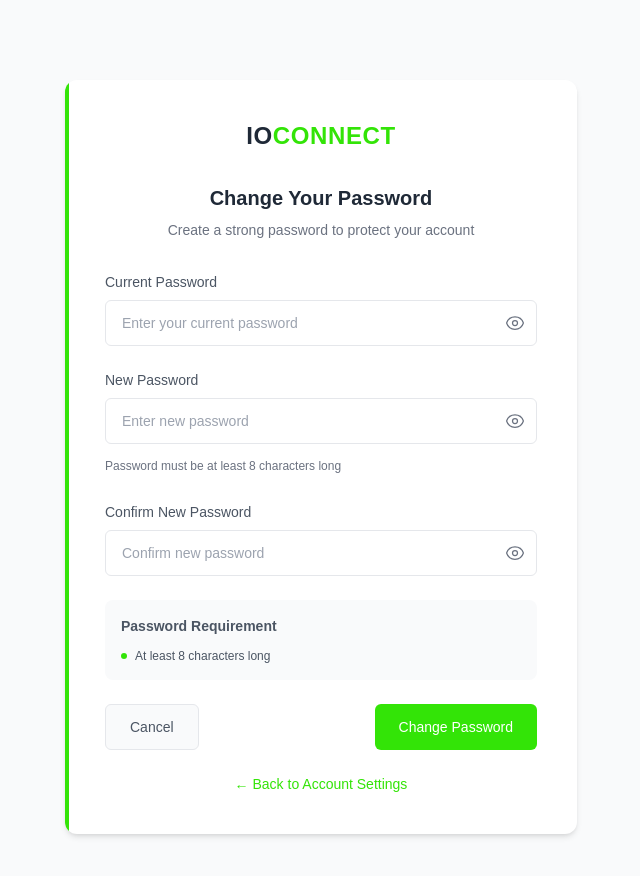
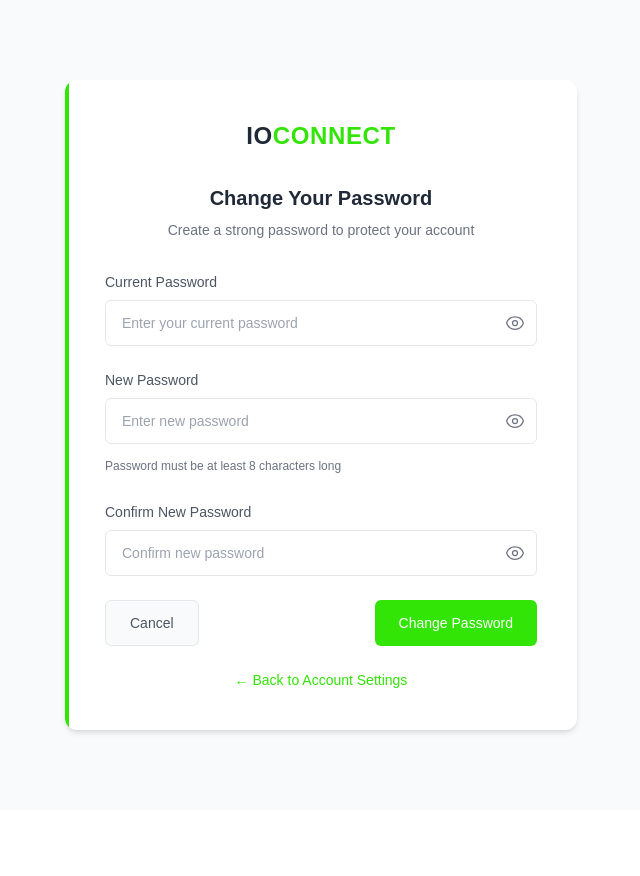
Before and after one commit to pawekz/SERV-IT-MANAGER, a React (Vite) app in the folder frontend/: page /passwordmanagement in a window 1280 px wide. Shown: the top 876 px of the page, without its empty margins (319-959 px from the left). After the commit the page ends 810 px from the top, so only its background shows below. Built offline with nearby package versions, Linux system fonts and the light colour scheme.

Commit message:
PasswordManagement:  Comment Out Password Requirements

```diff
--- a/frontend/src/pages/PasswordManagementPage/PasswordManagement.jsx
+++ b/frontend/src/pages/PasswordManagementPage/PasswordManagement.jsx
@@ -202,26 +202,26 @@ const PasswordManagement = () => {
                             </div>
                         </div>
 
-                        {/* Password Requirements */}
-                        <div className="my-6 bg-gray-50 rounded-lg p-4">
-                            <div className="text-sm font-semibold text-gray-600 mb-3">
-                                Password Requirement
-                            </div>
-                            <ul className="space-y-2">
-                                {[
-                                    'At least 8 characters long',
-                                    // 'Include at least one uppercase letter',
-                                    // 'Include at least one number',
-                                    // 'Include at least one special character',
-                                    // 'Should not be the same as your previous password'
-                                ].map((requirement, index) => (
-                                    <li key={index} className="text-xs text-gray-600 flex items-center">
-                                        <span className="w-1.5 h-1.5 bg-[#33e407] rounded-full mr-2"></span>
-                                        {requirement}
-                                    </li>
-                                ))}
-                            </ul>
-                        </div>
+                        {/*/!* Password Requirements *!/*/}
+                        {/*<div className="my-6 bg-gray-50 rounded-lg p-4">*/}
+                        {/*    <div className="text-sm font-semibold text-gray-600 mb-3">*/}
+                        {/*        Password Requirement*/}
+                        {/*    </div>*/}
+                        {/*    <ul className="space-y-2">*/}
+                        {/*        {[*/}
+                        {/*            'At least 8 characters long',*/}
+                        {/*            // 'Include at least one uppercase letter',*/}
+                        {/*            // 'Include at least one number',*/}
+                        {/*            // 'Include at least one special character',*/}
+                        {/*            // 'Should not be the same as your previous password'*/}
+                        {/*        ].map((requirement, index) => (*/}
+                        {/*            <li key={index} className="text-xs text-gray-600 flex items-center">*/}
+                        {/*                <span className="w-1.5 h-1.5 bg-[#33e407] rounded-full mr-2"></span>*/}
+                        {/*                {requirement}*/}
+                        {/*            </li>*/}
+                        {/*        ))}*/}
+                        {/*    </ul>*/}
+                        {/*</div>*/}
 
                         {/* Action Buttons */}
                         <div className="flex justify-between gap-3 mt-4 sm:flex-row flex-col-reverse">
```
